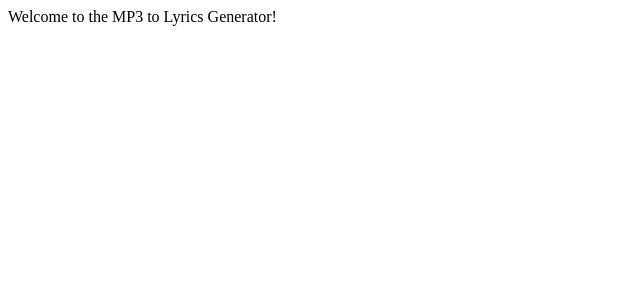
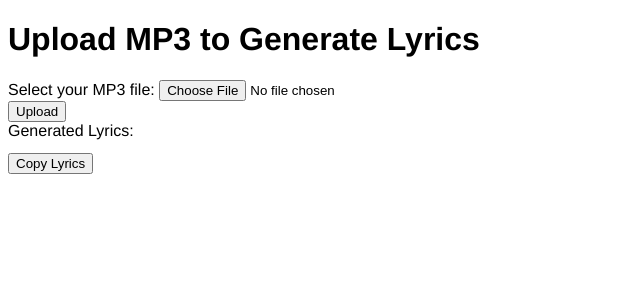
Before and after one commit to JacobSamas/MP3-to-Text, a Flask app: page / in a window 1280 px wide. Shown: the top 300 px of the page, without its empty margins (0-640 px from the left). Run offline with Flask 3, Linux system fonts and the light colour scheme; some libraries are stand-ins or nearby versions.

Commit message:
fix: upload error

```diff
--- a/app.py
+++ b/app.py
@@ -1,36 +1,26 @@
-from flask import Flask, request, jsonify
+from flask import Flask, request, jsonify, render_template
+from werkzeug.utils import secure_filename
 import speech_recognition as sr
+from pydub import AudioSegment
 import os
 
-app = Flask(__name__)
-
-@app.route('/')
-def home():
-    return "Welcome to the MP3 to Lyrics Generator!"
-
-@app.route('/upload', methods=['POST'])
-def upload_file():
-    if 'file' not in request.files:
-        return jsonify({"error": "No file part"})
-
-    file = request.files['file']
-    if file.filename == '':
-        return jsonify({"error": "No selected file"})
-
-    if file and allowed_file(file.filename):
-        audio_text = process_audio(file)
-        return jsonify({"lyrics": audio_text})
-    return jsonify({"error": "Invalid file format"})
+app = Flask(__name__, static_folder='static', template_folder='templates')
+app.config['UPLOAD_FOLDER'] = 'uploads/'
+app.config['ALLOWED_EXTENSIONS'] = {'mp3'}
 
 def allowed_file(filename):
-    return '.' in filename and filename.rsplit('.', 1)[1].lower() in {'mp3'}
+    return '.' in filename and filename.rsplit('.', 1)[1].lower() in app.config['ALLOWED_EXTENSIONS']
 
-def process_audio(file):
+def process_audio(file_path):
     recognizer = sr.Recognizer()
-    with sr.AudioFile(file) as source:
+    audio = AudioSegment.from_mp3(file_path)
+    audio.export("temp.wav", format="wav")
+    audio_path = "temp.wav"
+
+    with sr.AudioFile(audio_path) as source:
         audio_data = recognizer.record(source)
+
     try:
-        # Using Google's speech recognition
         text = recognizer.recognize_google(audio_data)
         return text
     except sr.UnknownValueError:
@@ -38,5 +28,25 @@
     except sr.RequestError as e:
         return f"Could not request results; {e}"
 
+@app.route('/')
+def home():
+    return render_template('index.html')  # Renders index.html as the main page
+
+@app.route('/upload', methods=['POST'])
+def upload_file():
+    if 'file' not in request.files:
+        return jsonify({"error": "No file part"})
+    file = request.files['file']
+    if file.filename == '':
+        return jsonify({"error": "No selected file"})
+    if file and allowed_file(file.filename):
+        filename = secure_filename(file.filename)
+        file_path = os.path.join(app.config['UPLOAD_FOLDER'], filename)
+        file.save(file_path)
+        lyrics = process_audio(file_path)
+        return jsonify({"lyrics": lyrics})
+    return jsonify({"error": "Invalid file format"})
+
 if __name__ == '__main__':
+    os.makedirs(app.config['UPLOAD_FOLDER'], exist_ok=True)
     app.run(debug=True)
--- a/templates/script.js
+++ b/static/script.js
@@ -7,7 +7,9 @@
     })
     .then(response => response.json())
     .then(data => {
-        document.getElementById('lyrics').textContent = data.lyrics || data.error;
+        const lyricsElement = document.getElementById('lyrics');
+        lyricsElement.textContent = data.lyrics || data.error;
+        lyricsElement.style.display = 'block'; // Ensure the lyrics are visible
     })
     .catch(error => console.error('Error:', error));
 });
--- a/templates/index.html
+++ b/templates/index.html
@@ -6,23 +6,33 @@
     <title>Lyric Generator</title>
     <link href="https://cdn.tailwindcss.com" rel="stylesheet">
     <style>
-        body { background-color: white; color: black; }
+        body {
+            background-color: white;
+            color: black;
+            font-family: 'Helvetica Neue', Helvetica, Arial, sans-serif;
+        }
     </style>
 </head>
 <body class="flex items-center justify-center h-screen">
-    <div class="bg-white p-8 rounded-lg shadow-lg">
-        <h1 class="text-xl font-bold mb-4">Upload MP3 to Generate Lyrics</h1>
-        <form id="upload-form">
-            <input type="file" name="file" class="my-4" accept=".mp3">
-            <button type="submit" class="bg-blue-500 hover:bg-blue-700 text-white font-bold py-2 px-4 rounded">
+    <div class="bg-white p-8 rounded-lg shadow-xl max-w-lg w-full">
+        <h1 class="text-2xl font-bold mb-6 text-center">Upload MP3 to Generate Lyrics</h1>
+        <form id="upload-form" class="space-y-4">
+            <div class="flex flex-col">
+                <label for="file" class="mb-2 font-semibold">Select your MP3 file:</label>
+                <input type="file" name="file" id="file" class="file-input border rounded p-2" accept=".mp3">
+            </div>
+            <button type="submit" class="bg-blue-500 hover:bg-blue-700 text-white font-bold py-2 px-4 rounded transition duration-200 ease-in-out transform hover:-translate-y-1">
                 Upload
             </button>
         </form>
-        <pre id="lyrics" class="mt-4 p-2 bg-gray-100 rounded"></pre>
-        <button id="copyButton" class="mt-4 bg-green-500 hover:bg-green-700 text-white font-bold py-2 px-4 rounded">
+        <div class="mt-6">
+            <label class="font-semibold">Generated Lyrics:</label>
+            <pre id="lyrics" class="p-4 bg-gray-100 rounded text-sm"></pre>
+        </div>
+        <button id="copyButton" class="mt-4 bg-green-500 hover:bg-green-700 text-white font-bold py-2 px-4 rounded transition duration-200 ease-in-out transform hover:scale-105">
             Copy Lyrics
         </button>
     </div>
-    <script src="script.js"></script>
+    <script src="../static/script.js"></script>
 </body>
 </html>
```
Also changed, not shown: 1 other file.
